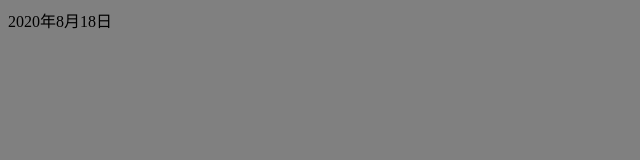
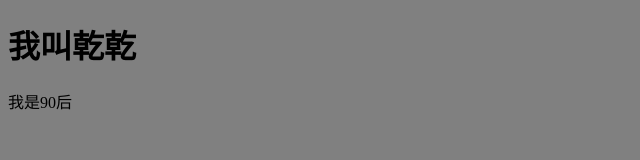
Before and after one commit to Gongqqq/blog, a plain HTML site: page index.html in a window 1280 px wide. Shown: the whole page, without its empty margins (0-640 px from the left). Drawn offline with Linux system fonts and the light colour scheme.

Commit message:
第一篇博客

```diff
--- a/index.html
+++ b/index.html
@@ -3,10 +3,11 @@
 <head>
     <meta charset="UTF-8">
     <meta name="viewport" content="width=device-width, initial-scale=1.0">
-    <title>Document</title>
+    <title>我的博客</title>
     <link rel="stylesheet" href="./style.css">
 </head>
 <body>
-    2020年8月18日
+    <h1>我叫乾乾</h1>
+    <p>我是90后</p>
 </body>
 </html>
```
